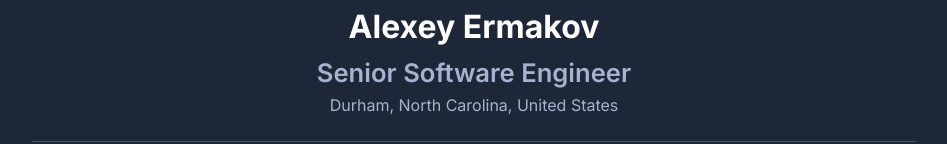
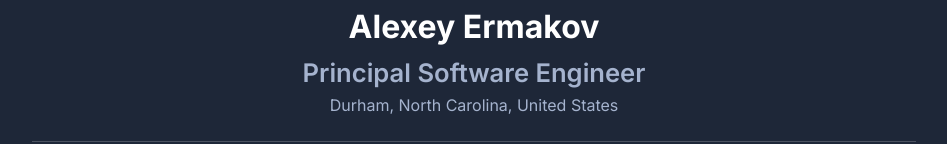
Before and after one commit to RmkvLx/RmkvLx.github.io, a plain HTML site: page index.html in a window 1280 px wide. Shown: the part 173-317 px from the top of the page, without its empty margins (166-1113 px from the left). Drawn offline with nearby package versions, Linux system fonts and the light colour scheme.

Commit message:
Update index.html

```diff
--- a/index.html
+++ b/index.html
@@ -29,7 +29,7 @@
 						<div class="resume-profile-holder text-center">
 							<img class="resume-profile-pic rounded-circle" src="assets/images/profile.jpeg" alt="image">
 							<h2>Alexey Ermakov</h2>
-							<div class="resume-role-title">Senior Software Engineer</div>
+							<div class="resume-role-title">Principal Software Engineer</div>
 							<div>Durham, North Carolina, United States</div>
 							<div class="resume-contact mt-4">
 								<ul class="resume-contact-list list-unstyled list-inline mb-0 justify-content-between">
```
